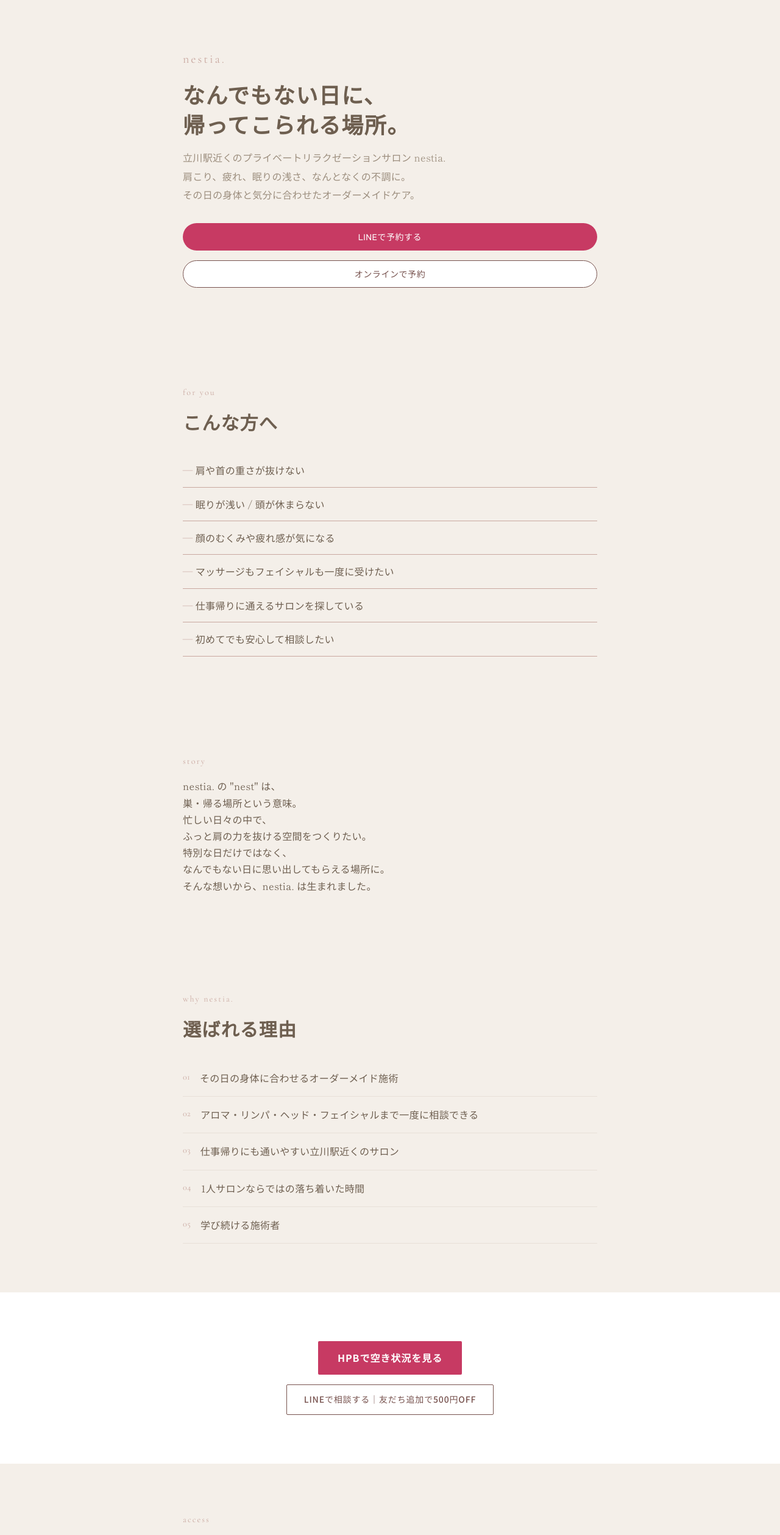
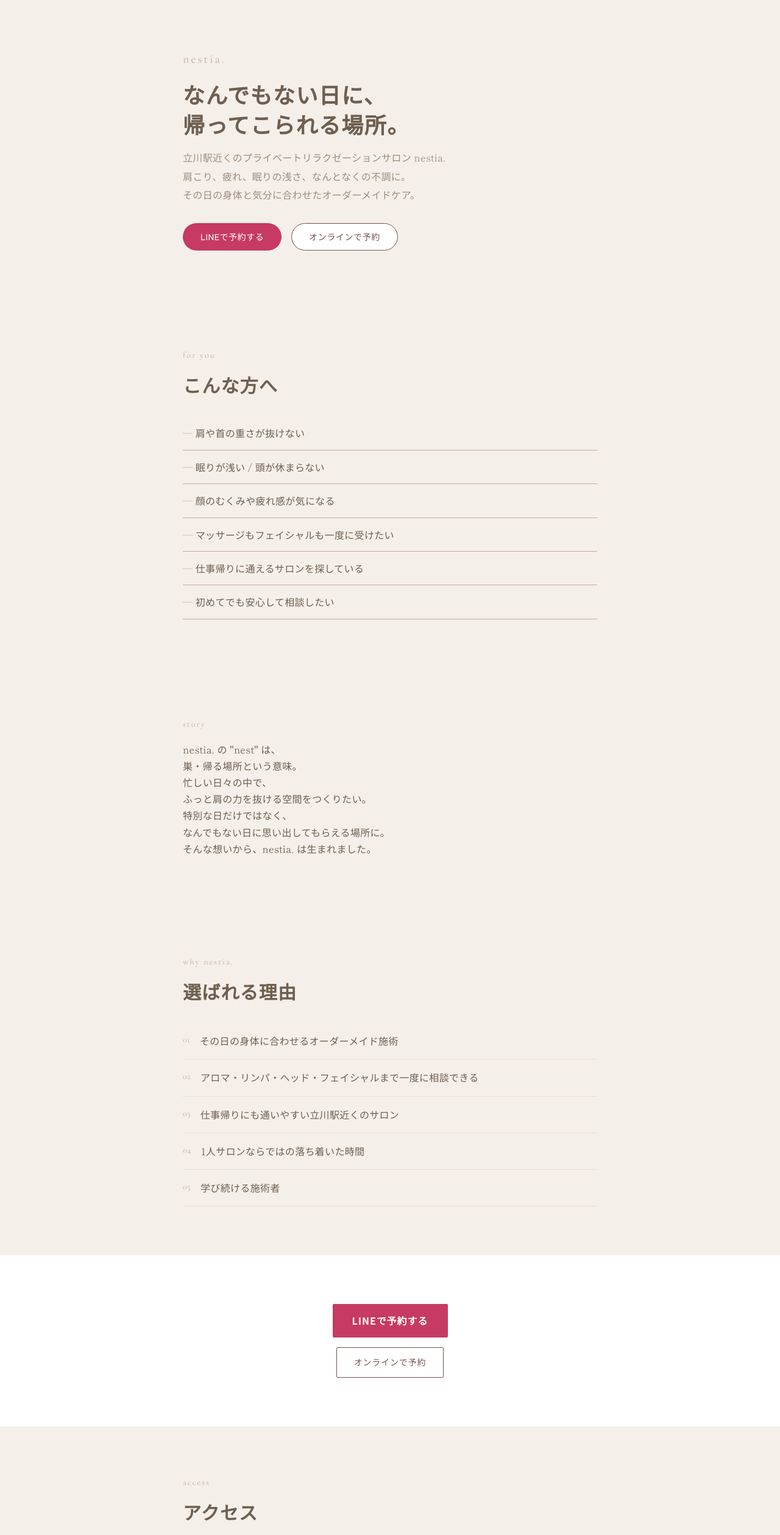
Before and after one commit to TARS-76/nestia-lp, a Next.js app: page / in a window 1280 px wide. Shown: the top 2518 px of the page at 61% size. Built offline with nearby package versions, Linux system fonts and the light colour scheme; no server answers.

Commit message:
feat: wire LP sections, connect CTA config, fix hero__cta tokens

```diff
--- a/app/components/CTA.tsx
+++ b/app/components/CTA.tsx
@@ -1,13 +1,20 @@
+import { CTA as ctaConfig } from '@/lib/cta-config'
+
 export function CTA() {
   return (
     <section className="cta">
       <div className="cta__inner">
-        <a href="__HPB_RESERVE_URL__" className="btn-primary btn-primary--large">
-          HPBで空き状況を見る
+        <a href={ctaConfig.primary.href} className="btn-primary btn-primary--large">
+          {ctaConfig.primary.label}
         </a>
-        <a href="__LINE_URL__" className="btn-secondary">
-          LINEで相談する｜友だち追加で500円OFF
+        <a href={ctaConfig.secondary.href} className="btn-secondary">
+          {ctaConfig.secondary.label}
         </a>
+        {ctaConfig.tel.published && (
+          <a href={ctaConfig.tel.href} className="btn-tel">
+            {ctaConfig.tel.label}
+          </a>
+        )}
       </div>
     </section>
   )
--- a/app/globals.css
+++ b/app/globals.css
@@ -152,8 +152,8 @@
 }
 .hero__cta {
   display: flex;
-  flex-direction: column;
-  gap: var(--space-4);
+  flex-wrap: wrap;
+  gap: var(--sp-4);
 }
 
 /* Problem */
```
